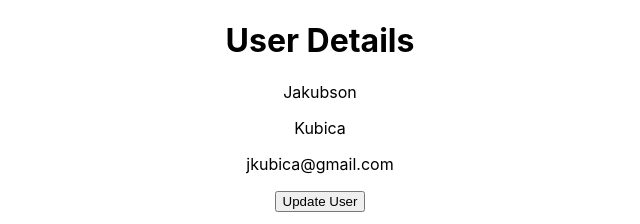
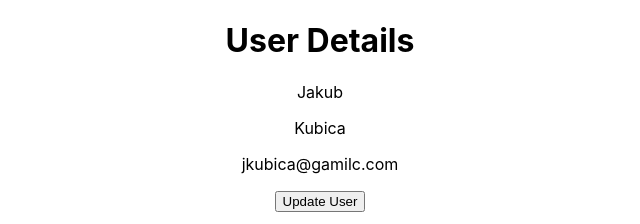
Before and after one commit to jkucaba/ReactJS_fund, a React (Create React App) app: page / in a window 1280 px wide. Shown: the top 224 px of the page, without its empty margins (320-960 px from the left). Built offline with nearby package versions, Linux system fonts and the light colour scheme.

Commit message:
useState Hook v2

```diff
--- a/src/components/User.js
+++ b/src/components/User.js
@@ -2,22 +2,31 @@ import { useState } from "react"
 
 const User  = () => {
 
-    const [firstName, setFirstName] = useState('Jakubson')
-    const [lastName, setLastName] = useState('Kubica')
-    const [email, setEmail] = useState('jkubica@gmail.com')
+    // const [firstName, setFirstName] = useState('Jakubson')
+    // const [lastName, setLastName] = useState('Kubica')
+    // const [email, setEmail] = useState('jkubica@gmail.com')
 
+    const [user, setUser] = useState({
+        firstName: 'Jakub',
+        lastName: 'Kubica',
+        email: 'jkubica@gamilc.com'
+    })
+
+    // function updateUser(){
+    //     setFirstName('Nati')
+    //     setLastName('Miki')
+    //     setEmail('nmiki@gmail.com')
+    // }
     function updateUser(){
-        setFirstName('Nati')
-        setLastName('Miki')
-        setEmail('nmiki@gmail.com')
+        setUser({firstName: "Nati", lastName: "Miki", email: "nmiki@gmail.com"})
     }
 
     return (
         <div>
             <h1>User Details</h1>
-            <p>{firstName}</p>
-            <p>{lastName}</p>
-            <p>{email}</p>
+            <p>{user.firstName}</p>
+            <p>{user.lastName}</p>
+            <p>{user.email}</p>
 
             <button onClick={updateUser}>Update User</button>
         </div>
```
